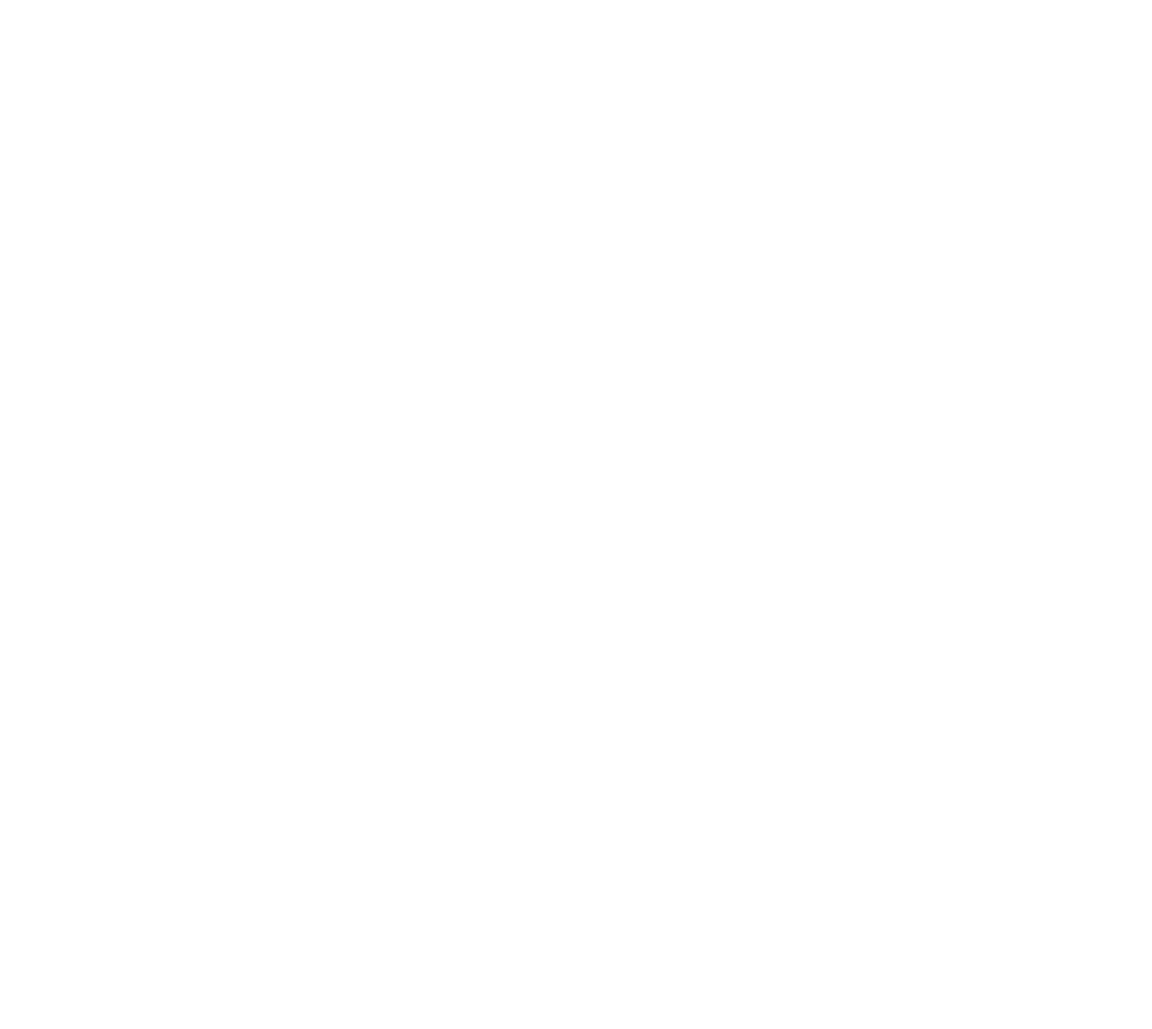
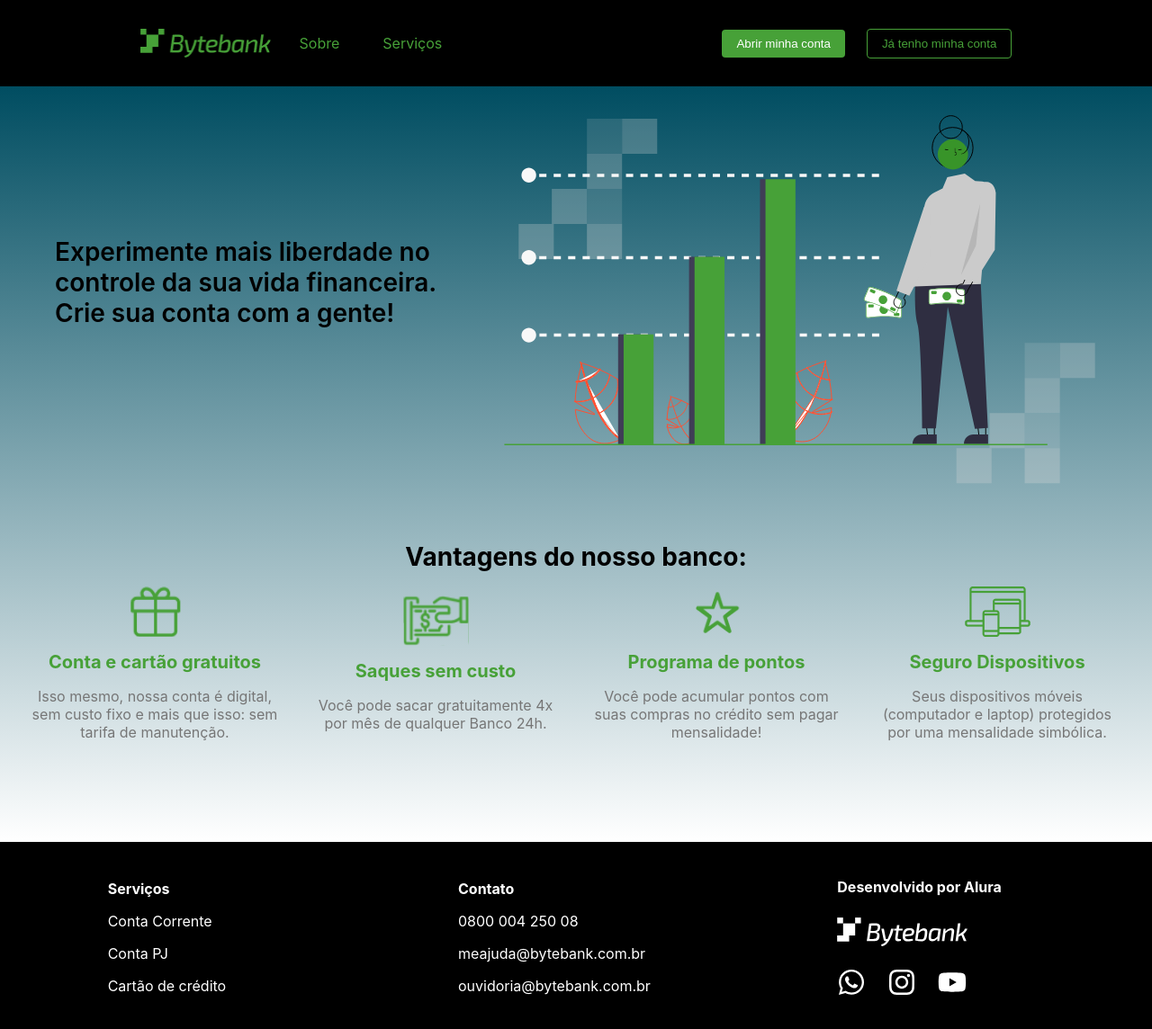
Before and after one commit to tuliooaraujoo/Grupo5, a Next.js app in the folder projeto-sala2/: page / in a window 1280 px wide. Shown: the top 1144 px of the page at 90% size. Before the commit the page ends 800 px from the top, so only its background shows below. Built offline with nearby package versions, Linux system fonts and the light colour scheme.

Commit message:
refactor: adição dos componentes Header, Main e Footer no página inicial

```diff
--- a/projeto-sala2/src/app/page.tsx
+++ b/projeto-sala2/src/app/page.tsx
@@ -1,7 +1,16 @@
+import Footer from "@/components/Footer";
+import Header from "@/components/Header";
+import Main from "@/components/Main";
+import { ModalProvider } from "@/context/ModalContext";
+
 export default function Home() {
   return (
+    <ModalProvider>
     <div>
-
+      <Header />
+      <Main />
+      <Footer />
     </div>
+    </ModalProvider>
   );
 }
```
